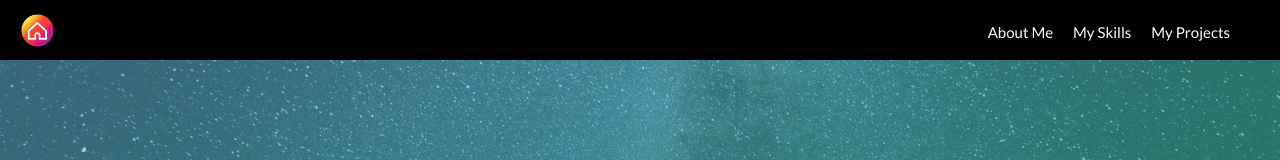
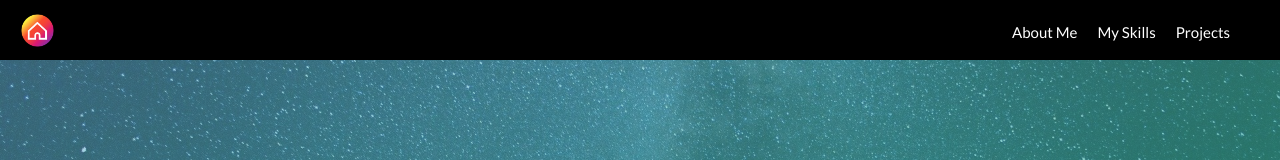
Before and after one commit to JonathanBajada/PortfolioWebsite, a React (Create React App) app in the folder portfolio/: page / in a window 1280 px wide. Shown: the top 160 px of the page. Built offline with nearby package versions, Linux system fonts and the light colour scheme.

Commit message:
updating link name

```diff
--- a/portfolio/src/Components/Navigation.js
+++ b/portfolio/src/Components/Navigation.js
@@ -18,7 +18,7 @@ const Nav = () => {
 					<Link to="/myskills">My Skills</Link>{' '}
 				</li>
 				<li>
-					<Link to="/myprojects">My Projects</Link>{' '}
+					<Link to="/myprojects">Projects</Link>{' '}
 				</li>
 			</ul>
 		</div>
```
